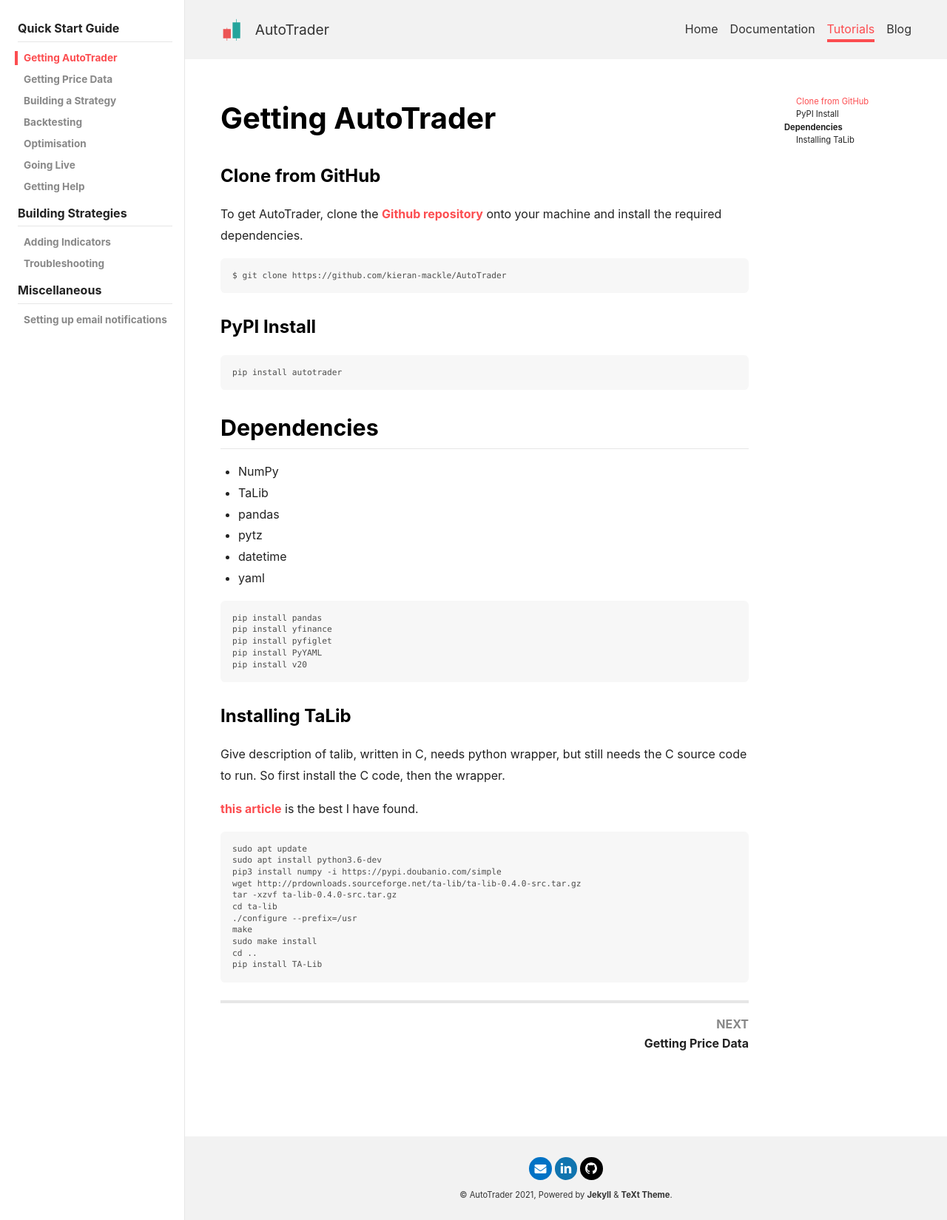
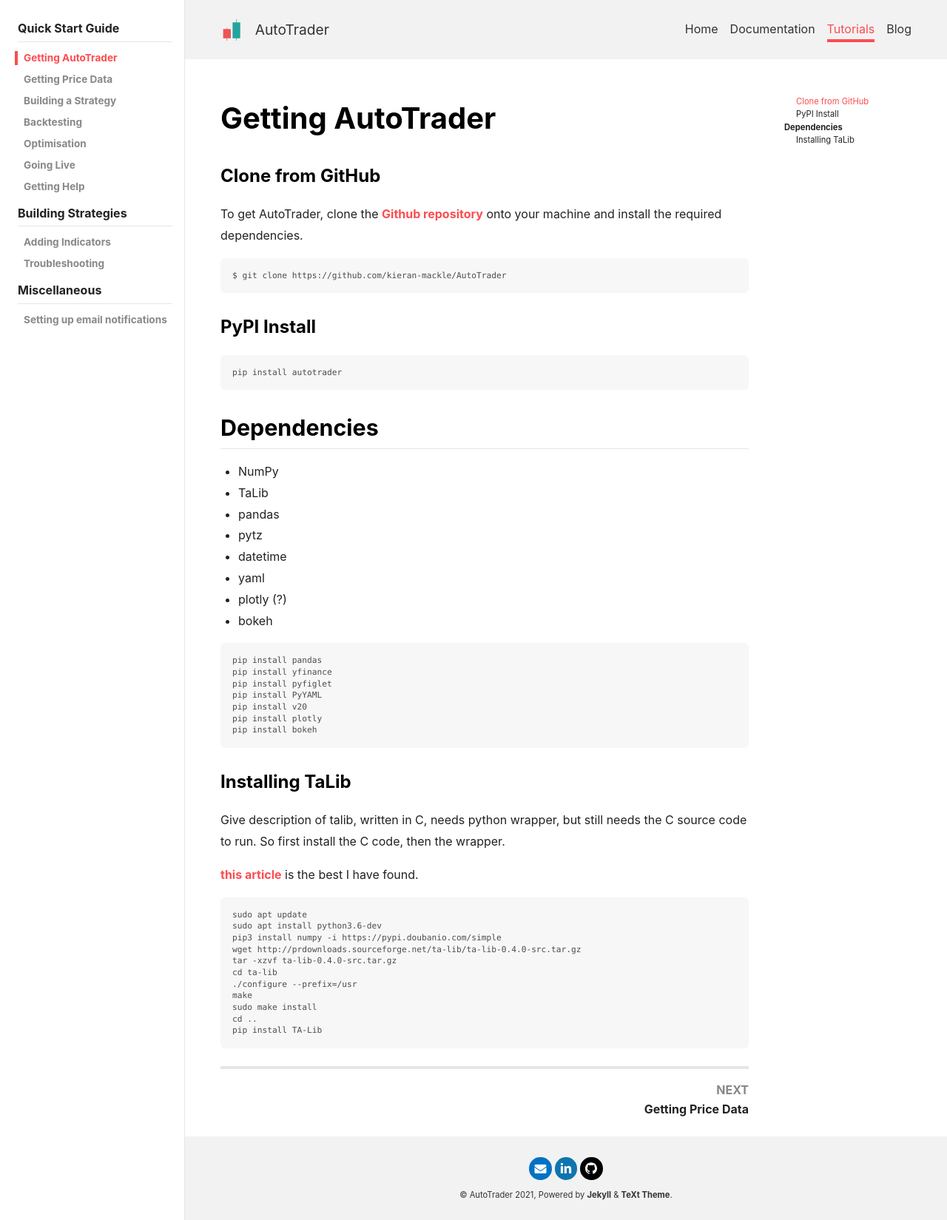
Before and after one commit to kieran-mackle/AutoTrader, a Jekyll site: the page built from _tutorials/1.1-getting-autotrader.md, in a window 1280 px wide. Shown: the whole page at 74% size. Built offline with Jekyll 4.4.1, drawn with Linux system fonts in a browser that asks for light colours; nearby versions of some CDN libraries.

Commit message:
Update 1.1-getting-autotrader.md

````diff
--- a/_tutorials/1.1-getting-autotrader.md
+++ b/_tutorials/1.1-getting-autotrader.md
@@ -28,6 +28,8 @@ pip install autotrader
 - pytz
 - datetime
 - yaml
+- plotly (?)
+- bokeh
 
 
 
@@ -37,6 +39,8 @@ pip install yfinance
 pip install pyfiglet
 pip install PyYAML
 pip install v20
+pip install plotly
+pip install bokeh
 ```
 
 
````
